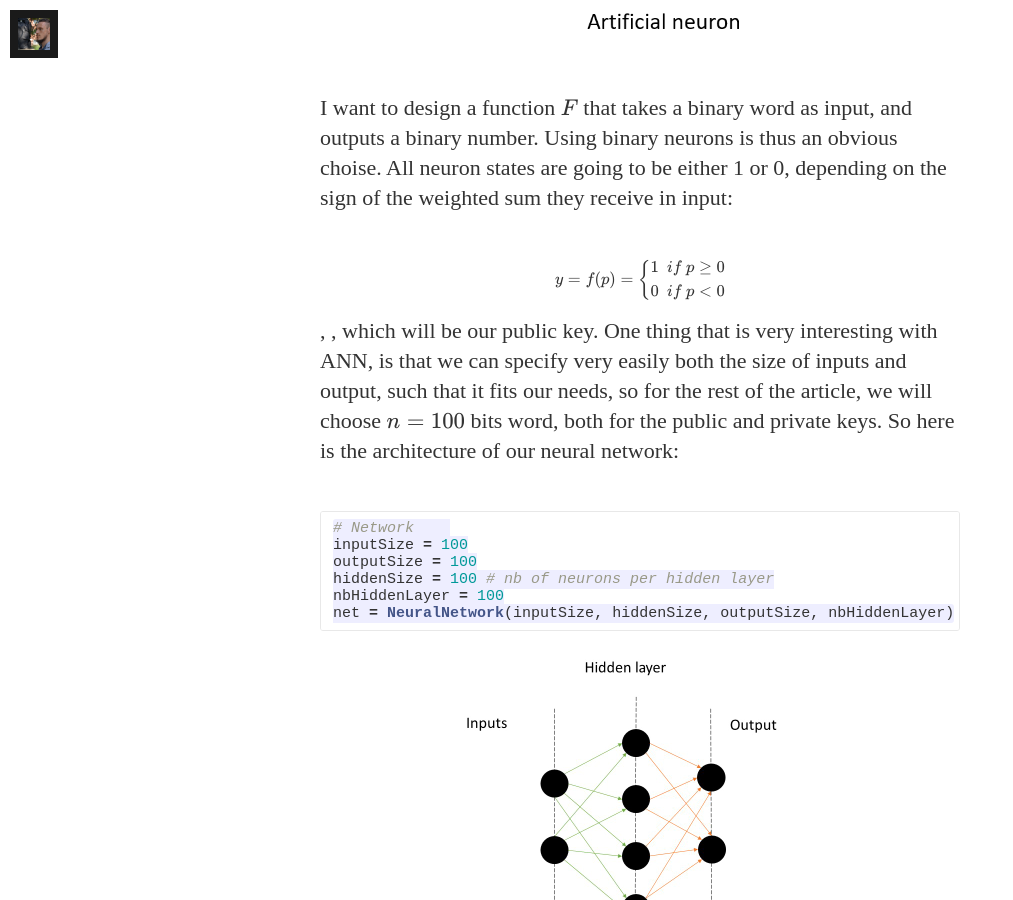
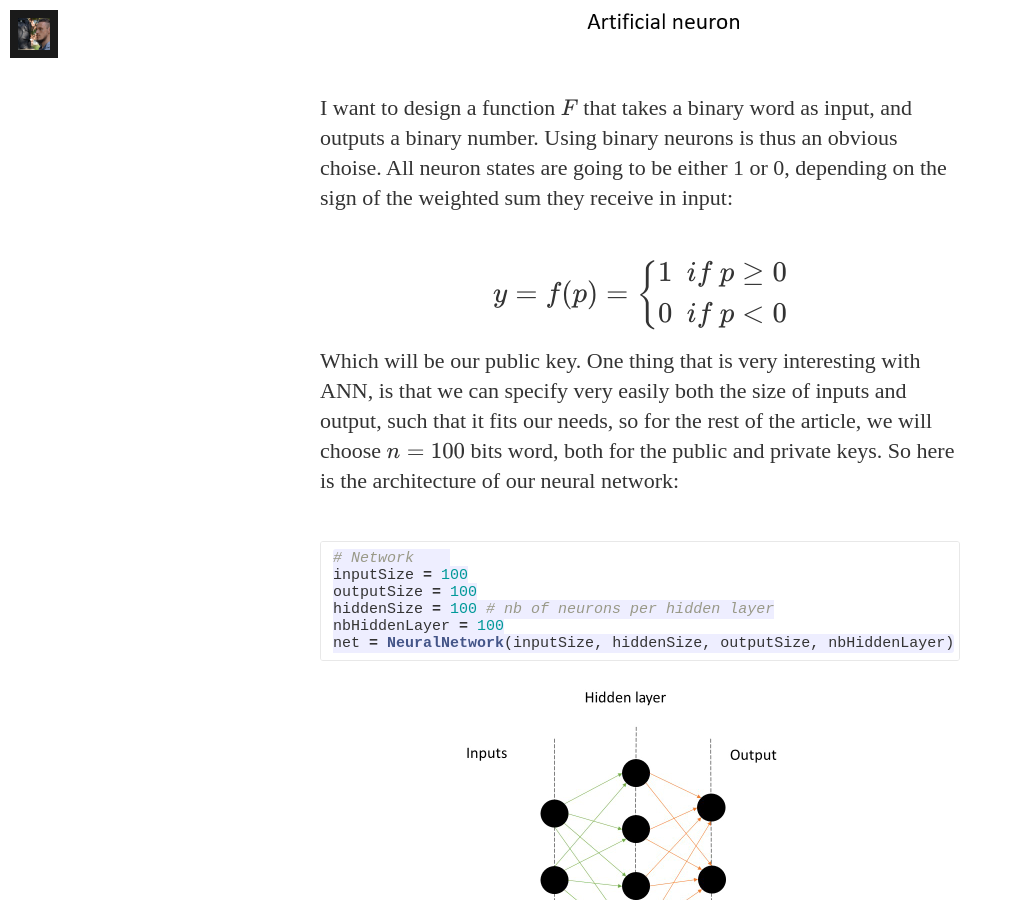
Before and after one commit to ManuNeuro/EmmanuelCalvet, a Jekyll site: the page built from _posts/2022-09-24-whitepaper-p2.md, in a window 1280 px wide and 900 px high, scrolled down 1432 px. Shown: the whole window, without its empty margins (0-1013 px from the left). Built offline with Jekyll 4.4.1, drawn with Linux system fonts in a browser that asks for light colours; nearby versions of some CDN libraries; some web fonts are replaced; formulas are drawn with MathJax 3; comment, search, counter and statistics services are not loaded.

Commit message:
Update 2022-09-24-whitepaper-p2.md

````diff
--- a/_posts/2022-09-24-whitepaper-p2.md
+++ b/_posts/2022-09-24-whitepaper-p2.md
@@ -30,13 +30,13 @@ We are going to use a binary activation function, so let me reintroduce an image
 
 I want to design a function $F$ that takes a binary word as input, and outputs a binary number. Using binary neurons is thus an obvious choise. All neuron states are going to be either 1 or 0, depending on the sign of the weighted sum they receive in input:
 
-$$y=f(p)= \left\{ \begin{matrix}
+$$\LARGE y=f(p)= \left\{ \begin{matrix}
  1 \space\space if \space p\ge0\\
  0 \space\space if \space p<0\\
 \end{matrix} \right.
 $$
 
-, , which will be our public key. One thing that is very interesting with ANN, is that we can specify very easily both the size of inputs and output, such that it fits our needs, so for the rest of the article, we will choose $n=100$ bits word, both for the public and private keys. So here is the architecture of our neural network:
+Which will be our public key. One thing that is very interesting with ANN, is that we can specify very easily both the size of inputs and output, such that it fits our needs, so for the rest of the article, we will choose $n=100$ bits word, both for the public and private keys. So here is the architecture of our neural network:
 
 ```python
 # Network
````
